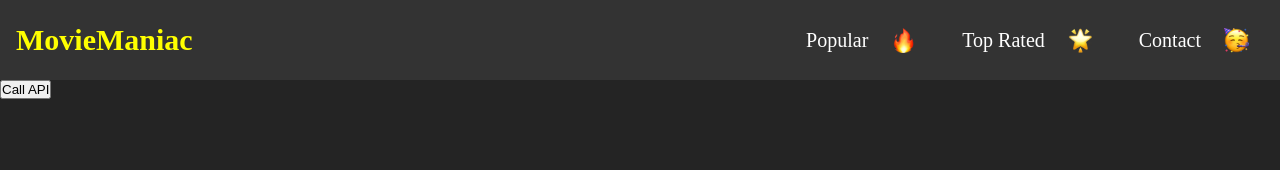
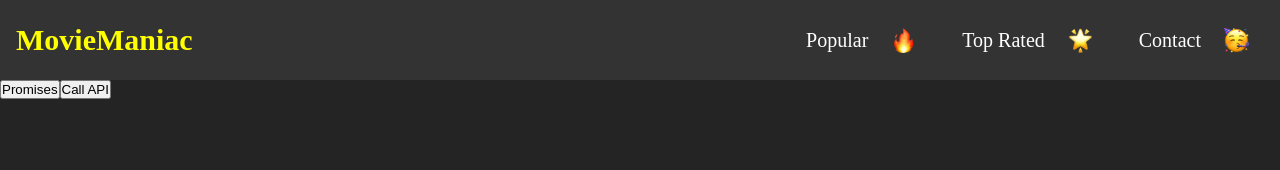
Before and after one commit to MO-SubhrajyotiM-23205/MyCoPilotWorkSpace, a React (Vite) app in the folder MovieManiac/: page / in a window 1280 px wide. Shown: the top 170 px of the page. Built offline with nearby package versions, Linux system fonts and the light colour scheme.

Commit message:
API modification

```diff
--- a/MovieManiac/src/assets/Components/Movielist/APITest.jsx
+++ b/MovieManiac/src/assets/Components/Movielist/APITest.jsx
@@ -1,8 +1,28 @@
-import React, { useState } from "react";
+import React, { useEffect, useState } from "react";
 
 const APITest = () => {
     const [response, setResponse] = useState(null);
     const [error, setError] = useState(null);
+
+    const checkPromise =  async () => {
+
+        const chkValueofPromise = await fetch("/api?LATITUDE=32.7221248&LONGITUDE=74.858496", {
+            method: "POST",
+            headers: {
+                "x-api-key": "YGjtkqG4l17CDyC29MHTx7OiG865pA3taHbelODV",
+                "authorizationToken": "tyK3DkD00111USXT"
+            }
+        }).then(  (response1) =>  response1.json()
+        ).then((data) => {
+            setResponse(data);
+            setError(null);
+
+        }).catch((err) => {
+            setError("API call failed");
+            setResponse(null);
+        });
+        console.log("res",response);
+    };
 
     const callApi = async () => {
         try {
@@ -28,11 +48,12 @@ const APITest = () => {
 
     return (
         <div>
+            <button onClick={checkPromise}>Promises</button>
             <button onClick={callApi}>Call API</button>
             {response && (
                 <pre>{JSON.stringify(response, null, 2)}</pre>
             )}
-      {error && <div style={{color: 'red'}}>{error}</div>}
+            {error && <div style={{ color: 'red' }}>{error}</div>}
         </div>
     );
 };
```
Lines whose indentation alone changed are shown as unchanged.
